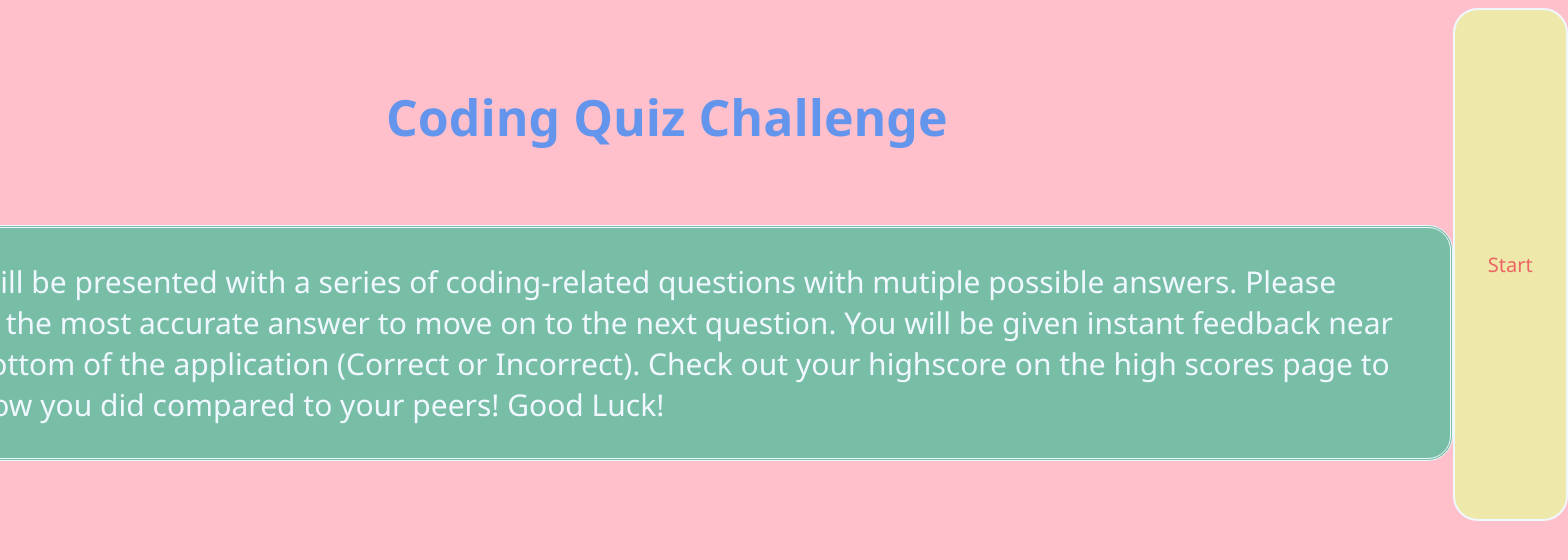
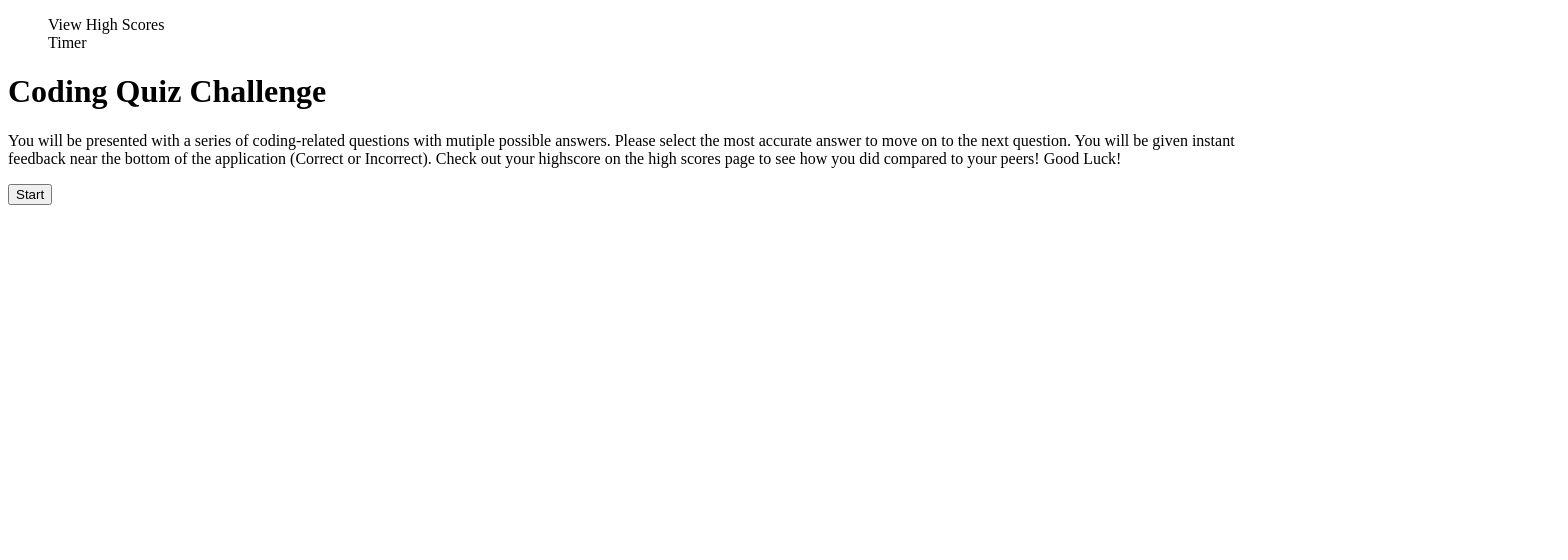
Before and after one commit to batgal/APIsCodeQuiz, a plain HTML site: page index.html in a window 1280 px wide. Shown: the whole page, 1568 px wide, since content can reach past the window. Drawn offline with Linux system fonts and the light colour scheme; files that its build step writes are made by us from their sources.

Commit message:
restart of styling

```diff
--- a/assets/script.js
+++ b/assets/script.js
@@ -1,19 +1,18 @@
-var quizStart = document.getElementById("startButton");
-var timerEl = document.getElementById("timer");
-var viewHigh = document.getElementById("view-high-scores");
-var quizScores = document.getElementById("scores");
-var quizQuestion = document.getElementById("question");
-var multChoice = document.getElementById("choices");
-var quizResult = document.getElementById("result");
-var quizButtons = document.getElementById("buttons");
+// var quizStart = document.getElementById("startButton");
+// var timerEl = document.getElementById("timer");
+// var viewHigh = document.getElementById("view-high-scores");
+// var quizScores = document.getElementById("scores");
+// var quizQuestion = document.getElementById("question");
+// var multChoice = document.getElementById("choices");
+// var quizResult = document.getElementById("result");
+// var quizButtons = document.getElementById("buttons");
 
-function startQuiz({ })
-quizStart.addEventListener("click",)
+// function startQuiz({ })
+// quizStart.addEventListener("click",)
 
-function timer() { var timeLeft = 33; var timeInterval = setInterval(function () { if (timeLeft > 1) { timerEl.textContent = timeLeft + " seconds remaing"; timeLeft--; } else if (timeLeft === 1) { timerEl.textContent = timeLeft + " second remaining"; timeLeft--; } else { timerEl.textContent = ""; clearInterval(timeInterval); displayMessage(); } }, 1000); }
+// function timer() { var timeLeft = 33; var timeInterval = setInterval(function () { if (timeLeft > 1) { timerEl.textContent = timeLeft + " seconds remaing"; timeLeft--; } else if (timeLeft === 1) { timerEl.textContent = timeLeft + " second remaining"; timeLeft--; } else { timerEl.textContent = ""; clearInterval(timeInterval); displayMessage(); } }, 1000); }
 
-timer();
-
+// timer();
 
 // Timer starts with start button Push
 // first question appears with start button push
--- a/assets/style.css
+++ b/assets/style.css
@@ -1,68 +1,15 @@
-* {
-  width: auto;
-  background-color: pink;
-  font-family: "Segoe UI", Tahoma, Geneva, Verdana, sans-serif;
+.highScores {
+  justify-items: space-between;
 }
-nav {
+.timer {
+  justify-items: space-between;
+}
+.btn {
+}
+.nav {
+  list-style: none;
+  align-items: center;
+}
+.flexContainers {
   display: flex;
-  justify-content: space-between;
-  padding: 15px;
-  color: mediumslateblue;
-  font-size: larger;
 }
-.container {
-}
-.highScores {
-  color: cornflowerblue;
-}
-main {
-  display: flex;
-  color: cornflowerblue;
-  justify-content: center;
-}
-h1 {
-  text-align: center;
-  padding: 33px;
-  flex-wrap: wrap;
-  font-size: 50px;
-}
-p {
-  width: 1500px;
-  display: flex;
-  flex-wrap: wrap;
-  font-size: 30px;
-  padding: 33px 33px;
-  border: 3px;
-  border-style: double;
-  border-color: aliceblue;
-  border-radius: 25px;
-  color: aliceblue;
-  background-color: rgb(120, 189, 166);
-}
-section {
-  border: 3px;
-  padding: 0 0 30px 30px;
-}
-div {
-  display: flex;
-  justify-content: center;
-}
-#startButton {
-  padding: 11px 33px;
-  background-color: palegoldenrod;
-  color: rgb(237, 100, 100);
-  border-radius: 25px;
-  font-weight: 300;
-  font-size: 20px;
-  border-color: aliceblue;
-  border-style: double;
-}
-
-a:-webkit-any-link {
-  color: mediumpurple;
-  cursor: pointer;
-  text-decoration: underline;
-}
-a:-webkit-any-link:active {
-  color: mediumpurple;
-}
--- a/assets/style2.css
+++ /dev/null
@@ -1,8 +0,0 @@
-* {
-  background-color: mediumslateblue;
-  color: palegoldenrod;
-}
-h1 {
-  display: flex;
-  justify-content: center;
-}
--- a/index.html
+++ b/index.html
@@ -4,39 +4,29 @@
     <meta charset="UTF-8" />
     <meta http-equiv="X-UA-Compatible" content="IE=edge" />
     <meta name="viewport" content="width=device-width, initial-scale=1.0" />
-    <link rel="stylesheet" href="./style.css" />
-    <title>Document</title>
+    <link rel="stylesheet" href="./assets/style.css" />
+    <title>APIs Code Quiz Home</title>
   </head>
   <body>
-    <div class="container">
+    <div class="flexContainer">
       <nav>
-        <div class="highScores">
-          <a href="./index2.html" target=".blank">High Scores</a>
-        </div>
-        <div id="timer">Time:</div>
+        <ul class="nav">
+          <li class="highScores">View High Scores</li>
+          <li class="timer">Timer</li>
+        </ul>
       </nav>
-      <main>
-        <section>
-          <h1>Coding Quiz Challenge</h1>
-          <p>
-            You will be presented with a series of coding-related questions with
-            mutiple possible answers. Please select the most accurate answer to
-            move on to the next question. You will be given instant feedback
-            near the bottom of the application (Correct or Incorrect). Check out
-            your highscore on the high scores page to see how you did compared
-            to your peers! Good Luck!
-          </p>
-        </section>
-      </main>
-      <div id="buttons">
-        <input
-          href="./Game1.html"
-          id="startButton"
-          type="button"
-          value="Start"
-        />
-      </div>
-      <script src="./script.js"></script>
+      <h1>Coding Quiz Challenge</h1>
+      <p>
+        You will be presented with a series of coding-related questions with
+        mutiple possible answers. Please select the most accurate answer to move
+        on to the next question. You will be given instant feedback near the
+        bottom of the application (Correct or Incorrect). Check out your
+        highscore on the high scores page to see how you did compared to your
+        peers! Good Luck!
+      </p>
+      <button class="btn">Start</button>
+
+      <script src="./assets/script.js"></script>
     </div>
   </body>
 </html>
```
